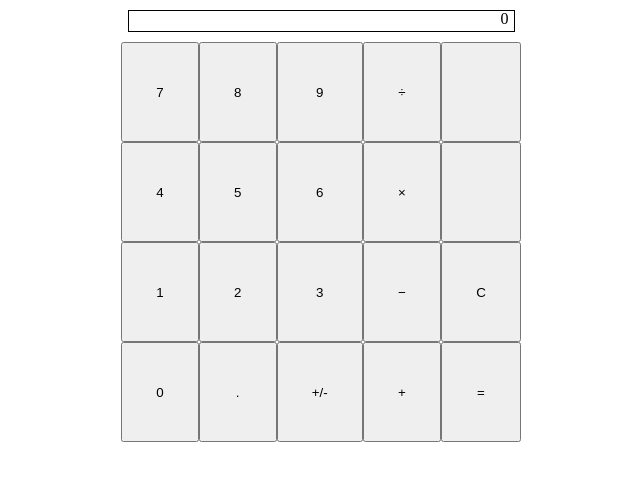
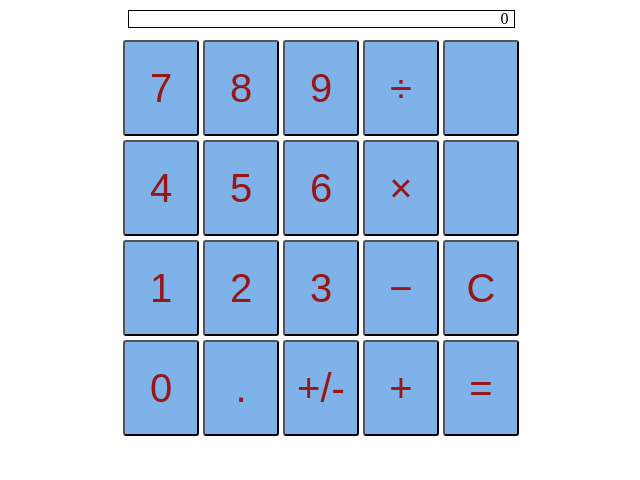
Before and after one commit to asavageiv/calculator, a website with bundled scripts: page index.html in a window 1280 px wide. Shown: the whole page, without its empty margins (319-959 px from the left). Built offline with nearby package versions, Linux system fonts and the light colour scheme.

Commit message:
Add a little color and spacing

```diff
--- a/styles/styles.css
+++ b/styles/styles.css
@@ -1,10 +1,13 @@
+body {
+  font-size: 40px;
+}
+
 #display {
   border-color: black;
   border-style: solid;
   border-width: 1px;
   margin: 10px auto;
   width: 380px;
-  height: 20px;
   text-align: right;
   padding-right: 5px;
 }
@@ -16,7 +19,16 @@
     "4 5 6 subtract ."
     "1 2 3 multiply clear"
     "0 period negative divide equals";
+  grid-template-columns: 1fr 1fr 1fr 1fr 1fr;
   width: 400px;
   height: 400px;
   margin: auto;
 }
+
+button {
+  font-size: 40px;
+  margin: 2px;
+  border-radius: 3px;
+  background-color: #7FB2E9;
+  color: #981616;
+}
```
